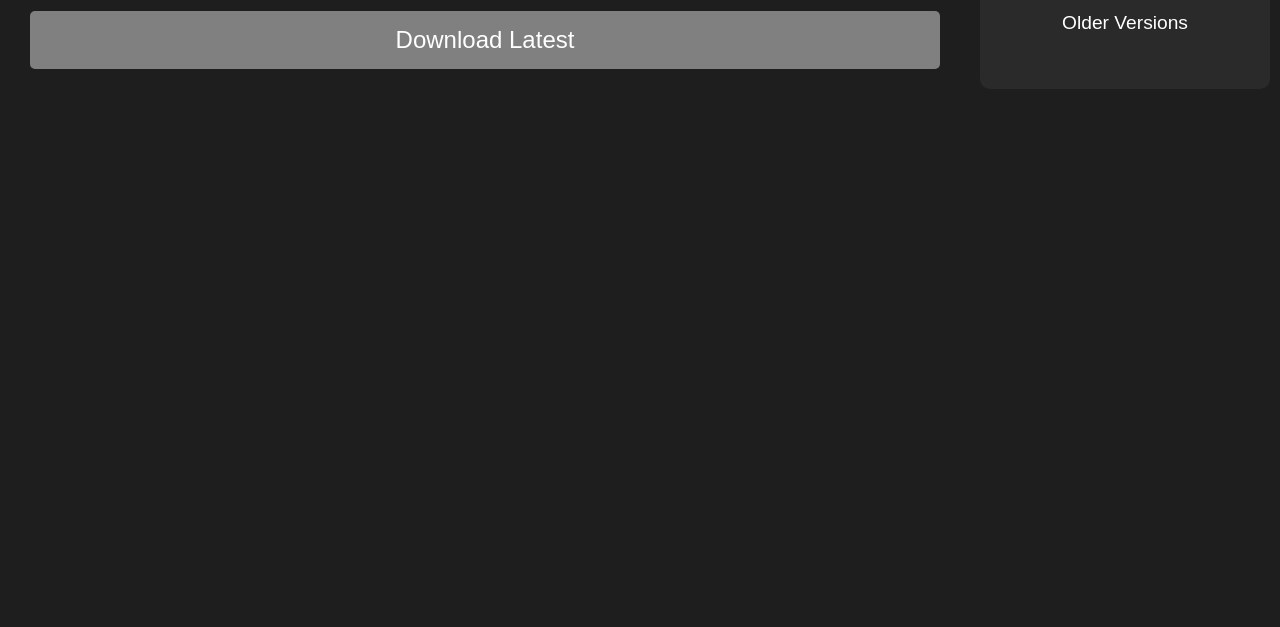
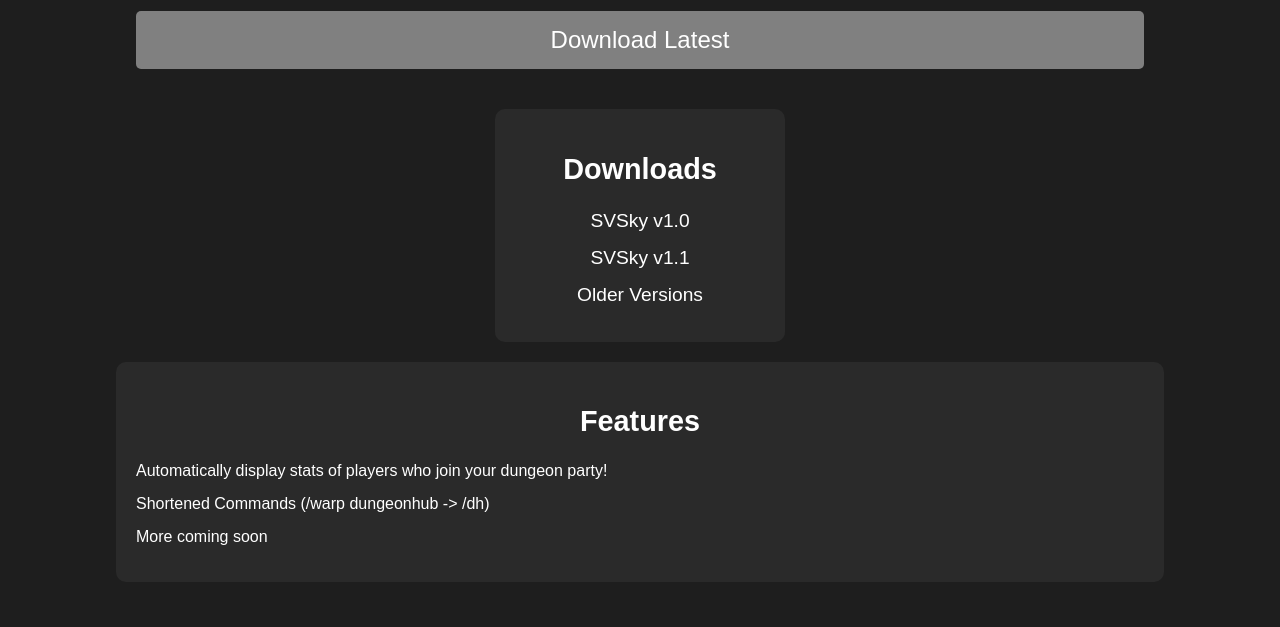
Before and after one commit to sova-afk/webpage, a plain HTML site: page index.html in a window 1280 px wide. Shown: the part 173-800 px from the top of the page. Drawn offline with Linux system fonts and the light colour scheme.

Commit message:
Update index.html

```diff
--- a/index.html
+++ b/index.html
@@ -17,10 +17,11 @@
             margin: 0;
             padding: 10px;
             display: flex;
-            justify-content: center;
+            flex-direction: column;
+            align-items: center;
         }
         .container {
-            flex: 1;
+            width: 80%;
             padding: 20px;
             text-align: left;
         }
@@ -29,7 +30,15 @@
             padding: 20px;
             background-color: #2a2a2a;
             border-radius: 10px;
-            margin-left: 20px;
+            margin-top: 20px;
+        }
+        .features {
+            width: 80%;
+            padding: 20px;
+            background-color: #2a2a2a;
+            border-radius: 10px;
+            margin-top: 20px;
+            text-align: left;
         }
         h1 {
             font-size: 2.5em;
@@ -55,15 +64,15 @@
         .download-button:hover {
             background-color: black;
         }
-        .downloads h2 {
+        .downloads h2, .features h2 {
             text-align: center;
             font-size: 1.8em;
         }
-        .downloads ul {
+        .downloads ul, .features ul {
             list-style: none;
             padding: 0;
         }
-        .downloads li {
+        .downloads li, .features li {
             margin: 15px 0;
         }
         .downloads a {
@@ -91,5 +100,14 @@
             <li><a href="#">Older Versions</a></li>
         </ul>
     </div>
+
+    <div class="features">
+        <h2>Features</h2>
+        <ul>
+            <li>Automatically display stats of players who join your dungeon party!</li>
+            <li>Shortened Commands (/warp dungeonhub -> /dh)</li>
+            <li>More coming soon</li>
+        </ul>
+    </div>
 </body>
 </html>
```
